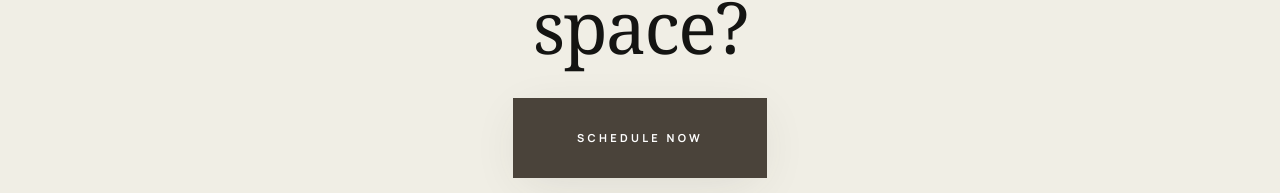
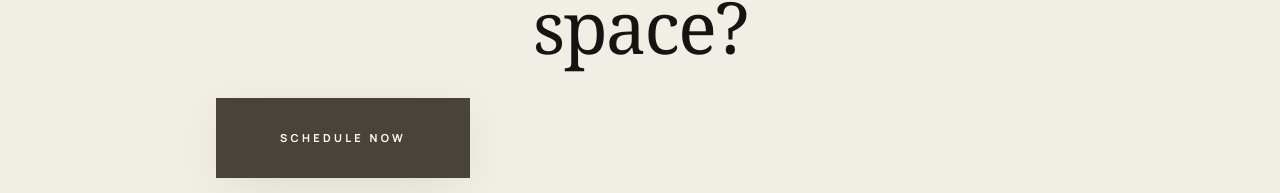
Before and after one commit to Onehostingeurope/spacesorganizers, a Next.js app: page /en/services in a window 1280 px wide. Shown: the part 759-952 px from the top of the page. Built offline with nearby package versions, Linux system fonts and the light colour scheme; no server answers.

Commit message:
fix: inline-flex to flex for proper centering on w-full buttons

```diff
--- a/src/components/ui/Button.tsx
+++ b/src/components/ui/Button.tsx
@@ -17,7 +17,7 @@ export function Button({
   return (
     <button
       className={cn(
-        "group inline-flex items-center justify-center rounded-minimal font-sans font-bold uppercase tracking-[0.3em] transition-all duration-700 focus-visible:outline-none focus-visible:ring-1 focus-visible:ring-primary disabled:pointer-events-none disabled:opacity-50",
+        "group flex items-center justify-center rounded-minimal font-sans font-bold uppercase tracking-[0.3em] transition-all duration-700 focus-visible:outline-none focus-visible:ring-1 focus-visible:ring-primary disabled:pointer-events-none disabled:opacity-50",
         {
           "bg-primary text-on-primary hover:bg-on-surface hover:text-surface shadow-premium": variant === "primary",
           "border border-primary/30 bg-transparent text-primary hover:border-primary hover:bg-primary/5": variant === "secondary",
```
